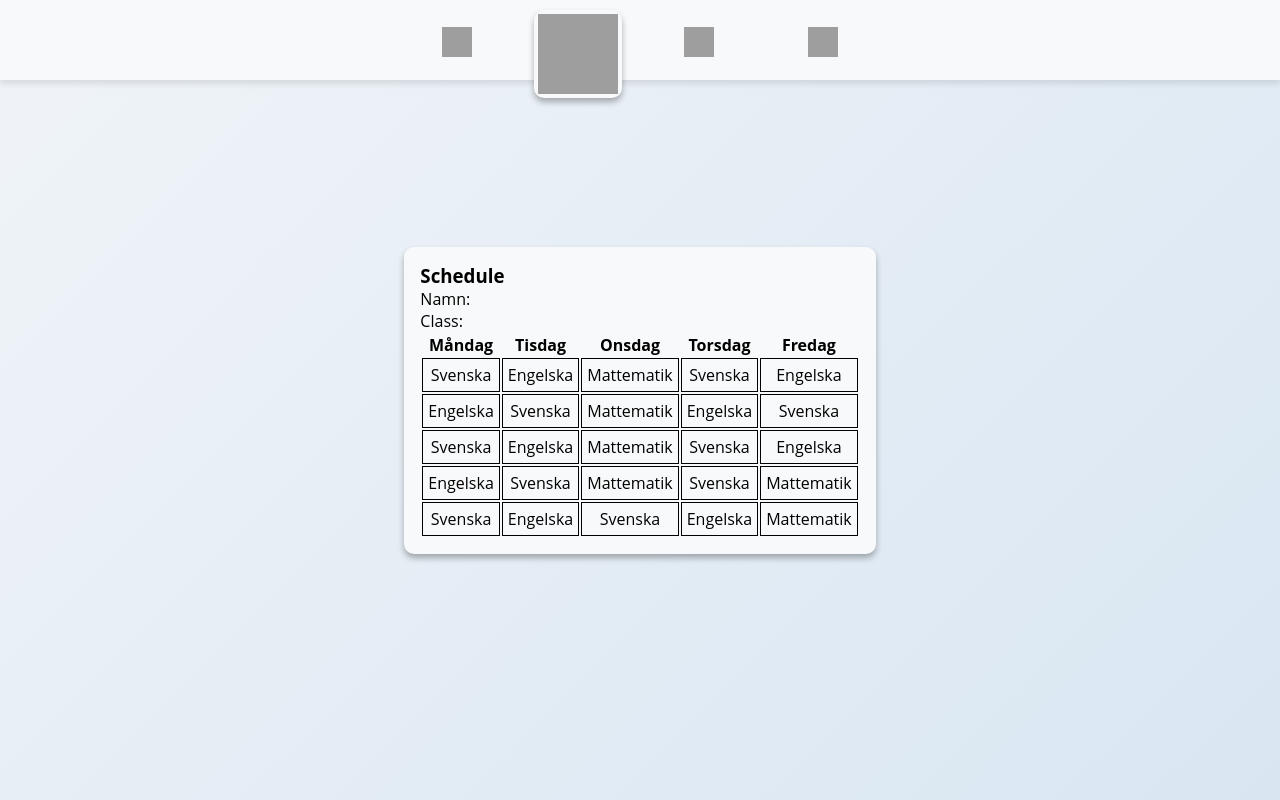
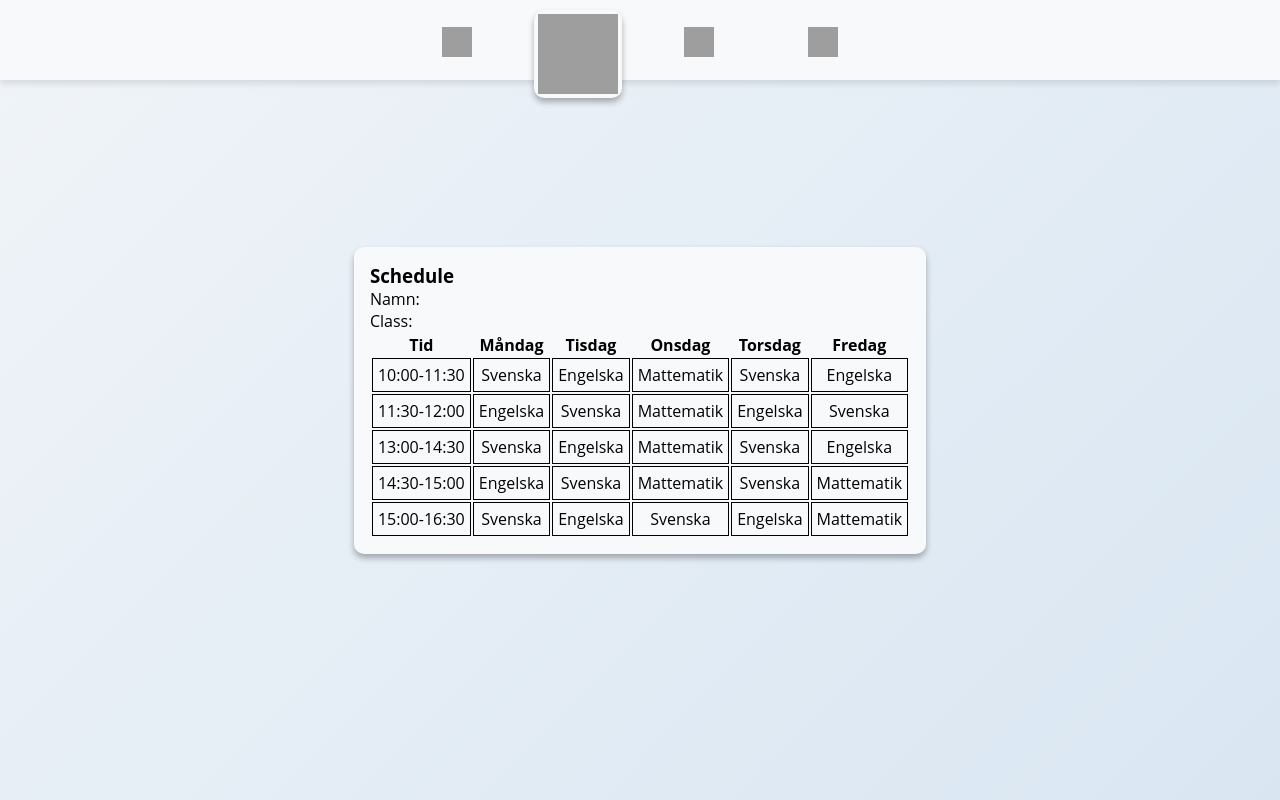
Before and after one commit to KebabMumsare/Schoolkeeper, a Vue app in the folder SchoolKeeper/: page /start in a window 1280 px wide. Built offline with nearby package versions, Linux system fonts and the light colour scheme; grey boxes are pictures that could not be loaded.

Commit message:
Added time

```diff
--- a/SchoolKeeper/src/views/start.vue
+++ b/SchoolKeeper/src/views/start.vue
@@ -12,6 +12,7 @@
         </div>
         <table>
             <thead>
+                <th>Tid</th>
                 <th>Måndag</th>
                 <th>Tisdag </th>
                 <th>Onsdag </th>
@@ -22,6 +23,7 @@
             <tbody>
                 <!--Row 1-->
                 <tr>
+                    <td>10:00-11:30</td>
                     <td>Svenska</td>
                     <td>Engelska</td>
                     <td>Mattematik</td>
@@ -30,6 +32,7 @@
                 </tr>
                 <!--Row 2-->
                 <tr>
+                    <td>11:30-12:00</td>
                     <td>Engelska</td>
                     <td>Svenska</td>
                     <td>Mattematik</td>
@@ -38,6 +41,7 @@
                 </tr>
                 <!--Row 3-->
                 <tr>
+                    <td>13:00-14:30</td>
                     <td>Svenska</td>
                     <td>Engelska</td>
                     <td>Mattematik</td>
@@ -46,6 +50,7 @@
                 </tr>
                 <!--Row 4-->
                 <tr>
+                    <td>14:30-15:00</td>
                     <td>Engelska</td>
                     <td>Svenska</td>
                     <td>Mattematik</td>
@@ -54,6 +59,7 @@
                 </tr>
                 <!--Row 5-->
                 <tr>
+                    <td>15:00-16:30</td>
                     <td>Svenska</td>
                     <td>Engelska</td>
                     <td>Svenska</td>
```
Also changed, not shown: 2 other files (tests, documents, lock files or other folders).
